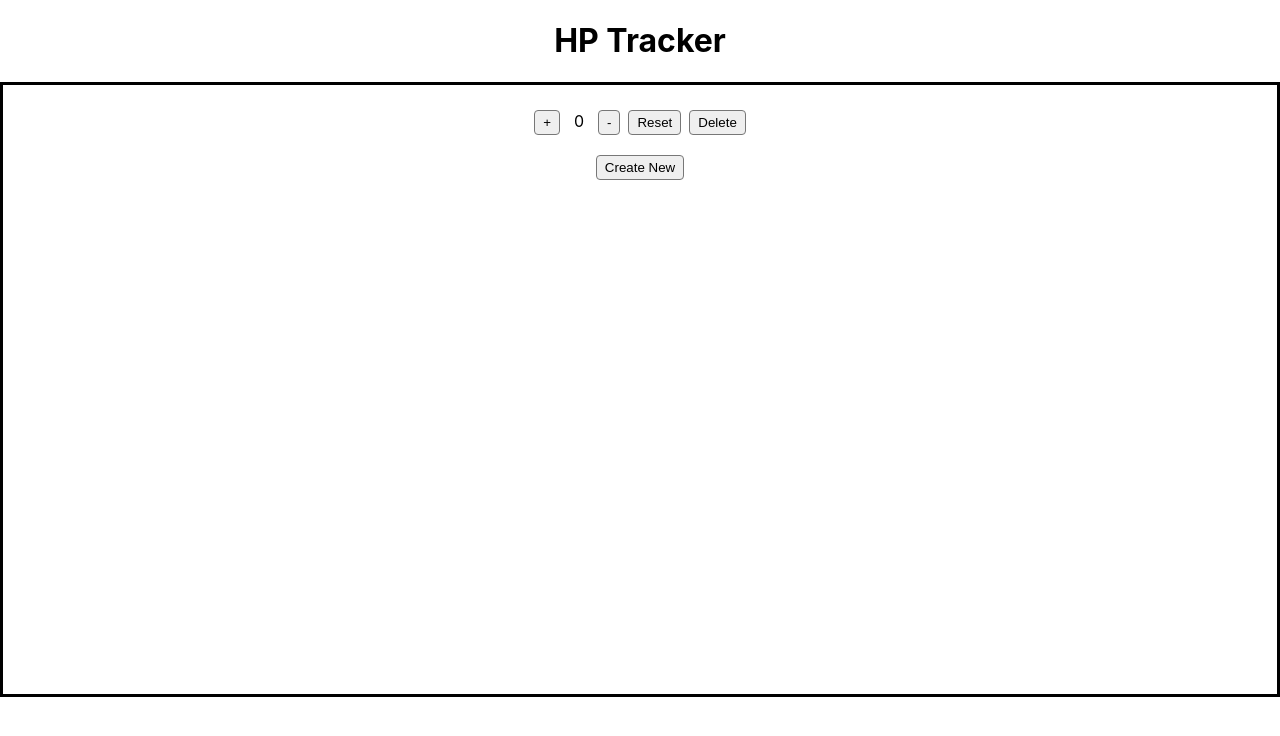
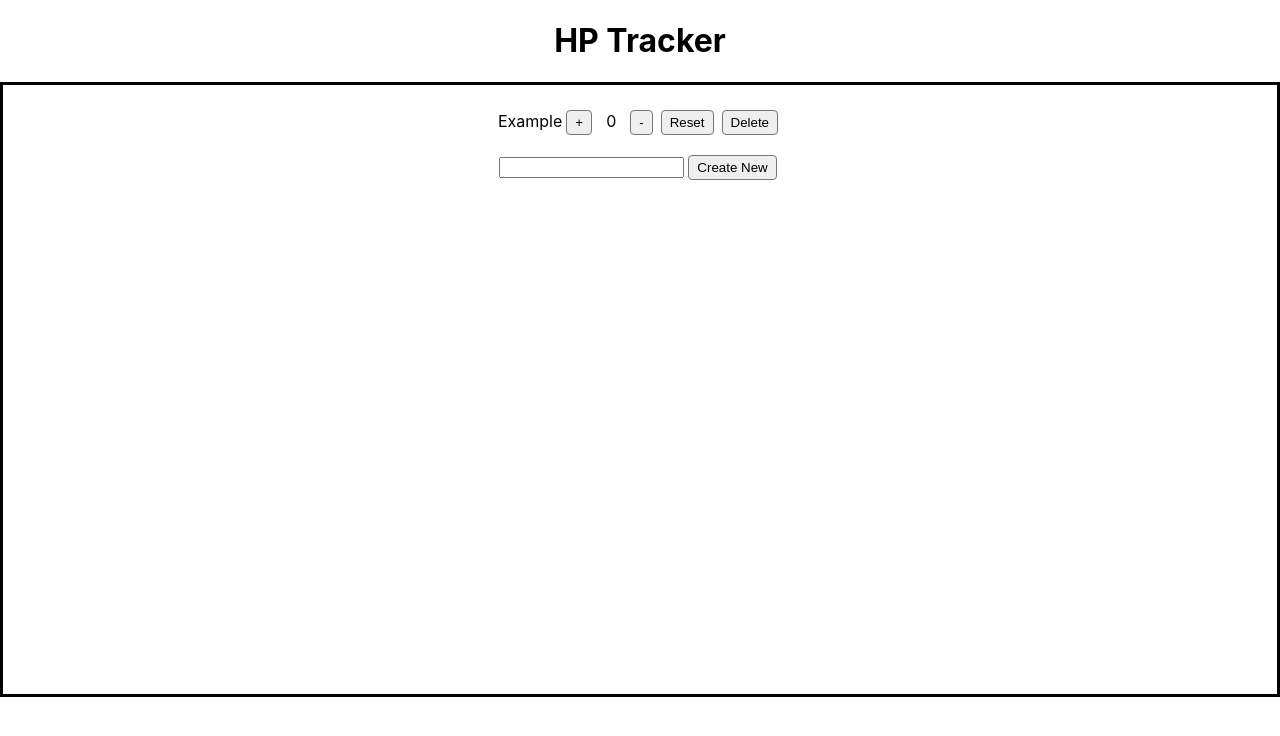
Before and after one commit to Hunterosmun/hp-tracker, a React (Create React App) app: page / in a window 1280 px wide. Shown: the top 736 px of the page. Built offline with nearby package versions, Linux system fonts and the light colour scheme.

Commit message:
Add name functionality

```diff
--- a/src/App.js
+++ b/src/App.js
@@ -1,15 +1,19 @@
-import { useState } from 'react'
+import React from 'react'
 import styled from 'styled-components'
 
 function App () {
-  const [counters, setCounters] = useState([{ id: crypto.randomUUID() }])
+  const [counters, setCounters] = React.useState([
+    { name: 'Example', id: crypto.randomUUID() }
+  ])
+  const [name, setName] = React.useState('')
+
   return (
     <Wrapper>
       <h1>HP Tracker</h1>
       <MainBox>
         {counters.map(e => (
           <div key={e.id}>
-            <Counter />
+            <Counter name={e.name} />
             <button
               onClick={() => {
                 setCounters(counters => counters.filter(obj => obj.id !== e.id))
@@ -20,9 +24,19 @@ function App () {
           </div>
         ))}
         <br />
+        <input
+          value={name}
+          onChange={e => {
+            setName(e.target.value)
+          }}
+        />
         <button
           onClick={() => {
-            setCounters(counters => [...counters, { id: crypto.randomUUID() }])
+            setCounters(counters => [
+              ...counters,
+              { name, id: crypto.randomUUID() }
+            ])
+            setName('')
           }}
         >
           Create New
@@ -32,8 +46,8 @@ function App () {
   )
 }
 
-function Counter () {
-  const [counter, setCounter] = useState(0)
+function Counter ({ name }) {
+  const [counter, setCounter] = React.useState(0)
   //increase counter
   const increase = () => {
     setCounter(count => count + 1)
@@ -52,6 +66,7 @@ function Counter () {
   return (
     <>
       <br />
+      {name}
       <button onClick={increase}>+</button>
       <NameHolder>{counter}</NameHolder>
       <button onClick={decrease}> -</button>
```
